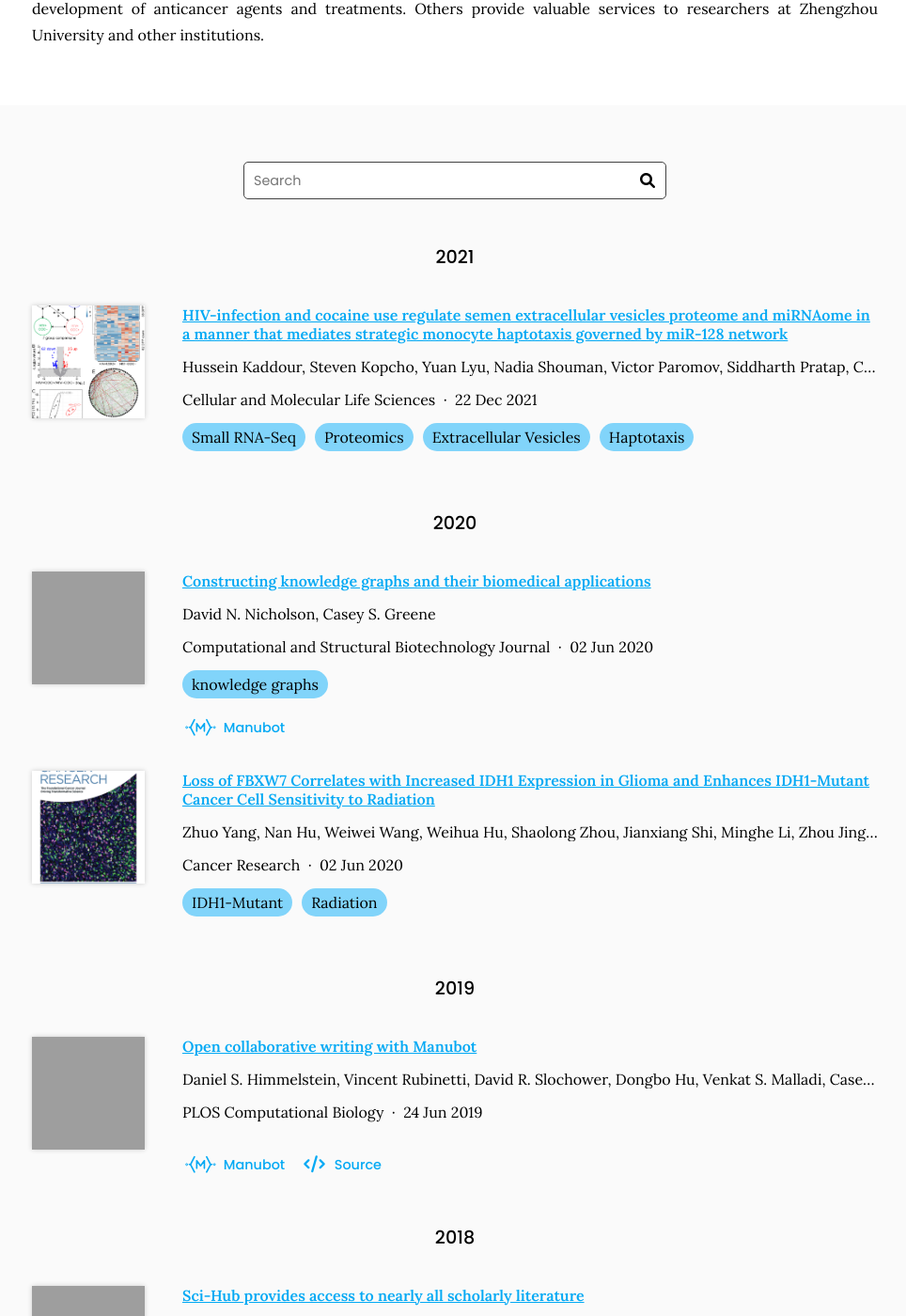
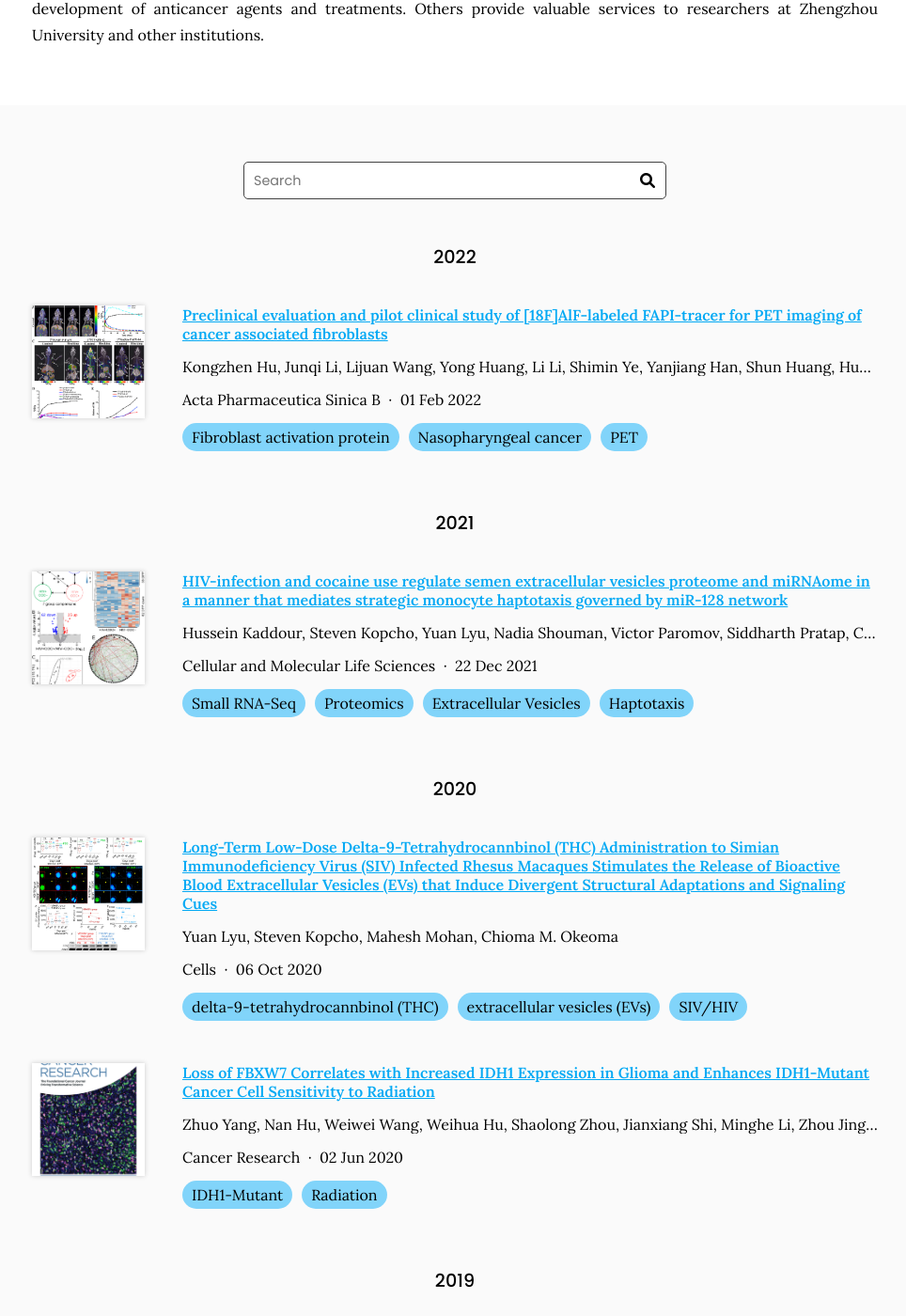
Before and after one commit to sean8purdue/lab-website-template, a Jekyll site: the page built from research/index.md, in a window 1280 px wide and 1400 px high, scrolled down 291 px. Shown: the whole window at 94% size, without its empty margins (156-1120 px from the left). Built offline with Jekyll 4.4.1, drawn with Linux system fonts in a browser that asks for light colours; some of the changed text lies outside the part shown; grey boxes are pictures that could not be loaded.

Commit message:
Generate citations

```diff
--- a/_data/citations.yaml
+++ b/_data/citations.yaml
@@ -55,21 +55,77 @@
   - Extracellular Vesicles
   - Haptotaxis
   _cache: f39c665365ec4e56805405a69d10220d8d7eca05b2e5e272d187f345d13dc199
-- id: doi:10.1016/j.csbj.2020.05.017
-  title: Constructing knowledge graphs and their biomedical applications
+- id: doi:10.3390/cells9102243
+  title: Long-Term Low-Dose Delta-9-Tetrahydrocannbinol (THC) Administration to Simian
+    Immunodeficiency Virus (SIV) Infected Rhesus Macaques Stimulates the Release of
+    Bioactive Blood Extracellular Vesicles (EVs) that Induce Divergent Structural
+    Adaptations and Signaling Cues
   authors:
-  - David N. Nicholson
-  - Casey S. Greene
-  publisher: Computational and Structural Biotechnology Journal
-  date: '2020-06-02'
-  link: https://doi.org/gg7m48
-  image: https://ars.els-cdn.com/content/image/1-s2.0-S2001037020302804-gr1.jpg
-  extra-links:
-  - type: manubot
-    link: https://greenelab.github.io/knowledge-graph-review/
+  - Yuan Lyu
+  - Steven Kopcho
+  - Mahesh Mohan
+  - Chioma M. Okeoma
+  publisher: Cells
+  date: '2020-10-06'
+  link: https://doi.org/gqqs89
+  image: images/publication/cells-09-02243-g004.jpeg
   tags:
-  - knowledge graphs
-  _cache: 371e391cc663116136dc43f4c93ebdc2998f52a3abd67c7add918c3b9f4f98d9
+  - delta-9-tetrahydrocannbinol (THC)
+  - extracellular vesicles (EVs)
+  - SIV/HIV
+  _cache: bbbf665cd83dc7070e9b3761eadfe52b8c7403e2c1eedafd74a90b220ca0d075
+- id: doi:10.1016/j.apsb.2021.09.032
+  title: Preclinical evaluation and pilot clinical study of [18F]AlF-labeled FAPI-tracer
+    for PET imaging of cancer associated fibroblasts
+  authors:
+  - Kongzhen Hu
+  - Junqi Li
+  - Lijuan Wang
+  - Yong Huang
+  - Li Li
+  - Shimin Ye
+  - Yanjiang Han
+  - Shun Huang
+  - Hubing Wu
+  - Jin Su
+  - Ganghua Tang
+  publisher: Acta Pharmaceutica Sinica B
+  date: '2022-02-01'
+  link: https://doi.org/gngnfx
+  image: images/publication/gr4.jpeg
+  tags:
+  - Fibroblast activation protein
+  - Nasopharyngeal cancer
+  - PET
+  _cache: d5509b84f754064b2ba3db1e9411640391829b618961bbeda2a968e35c1342f5
+- id: doi:10.2147/CMAR.S228174
+  title: '&lt;p&gt;A Multi-Element Expression Score Is A Prognostic Factor In Glioblastoma
+    Multiforme&lt;/p&gt;'
+  authors:
+  - Jun-Qi Li
+  - Qian-Ting Wang
+  - Ying Nie
+  - Yun-Peng Xiao
+  - Tao Lin
+  - Ru-Jin Han
+  - Zhe Li
+  - Yu-Ying Fan
+  - Xiao-Hui Yuan
+  - Yue-Ming Wang
+  - Jian Zhang
+  - You-Wen He
+  - Hua-Xin Liao
+  publisher: Cancer Management and Research
+  date: '2019-10-01'
+  link: https://doi.org/gqqs9b
+  image: images/publication/CMAR-11-8977-g0003.jpeg
+  tags:
+  - TAAs
+  - TME
+  - gene expression score
+  - glioblastoma
+  - prognosis
+  _cache: 45632ee95435c5cb1a2711d33ea3054a5091cb98dff81537c0906215ffa84196
 - id: doi:10.1371/journal.pcbi.1007128
   title: Open collaborative writing with Manubot
   authors:
```
